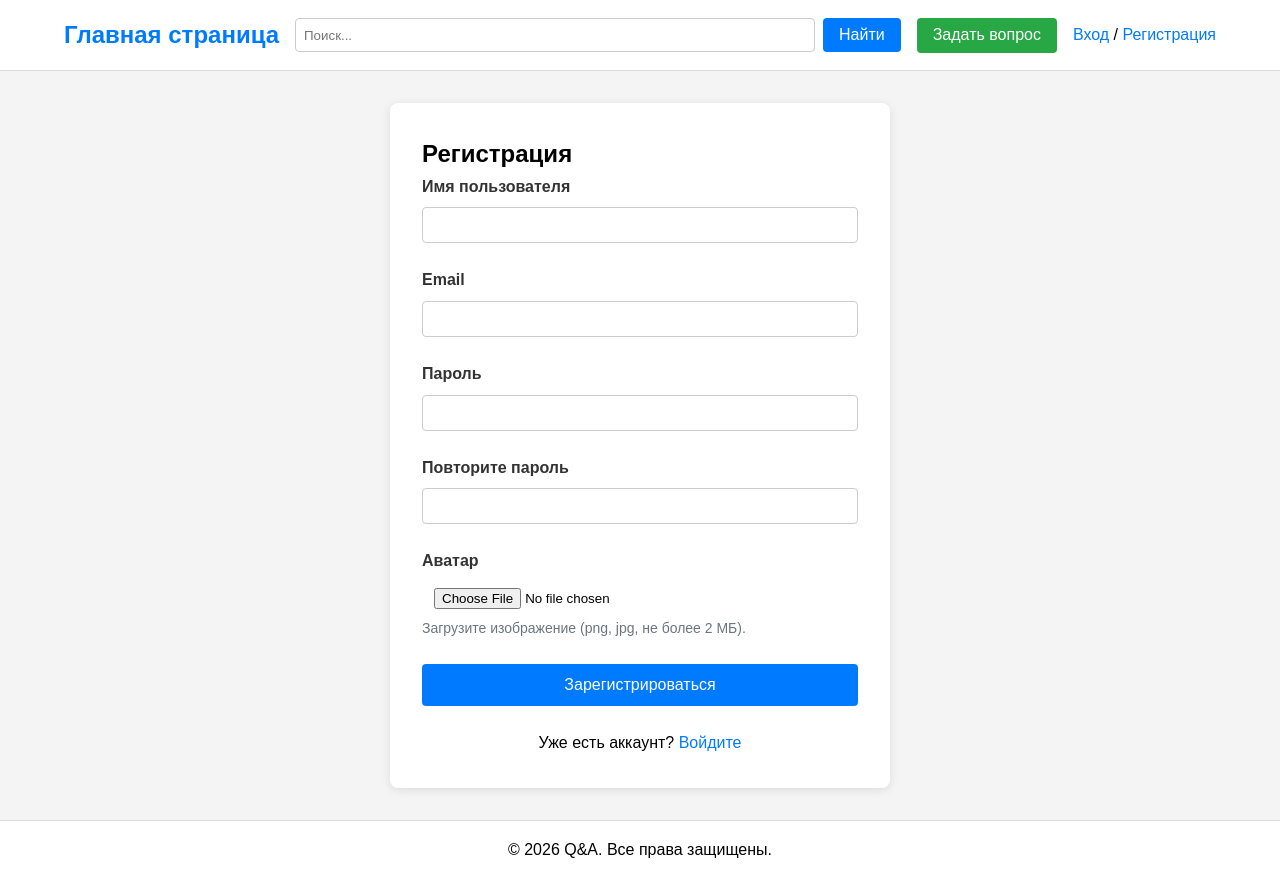
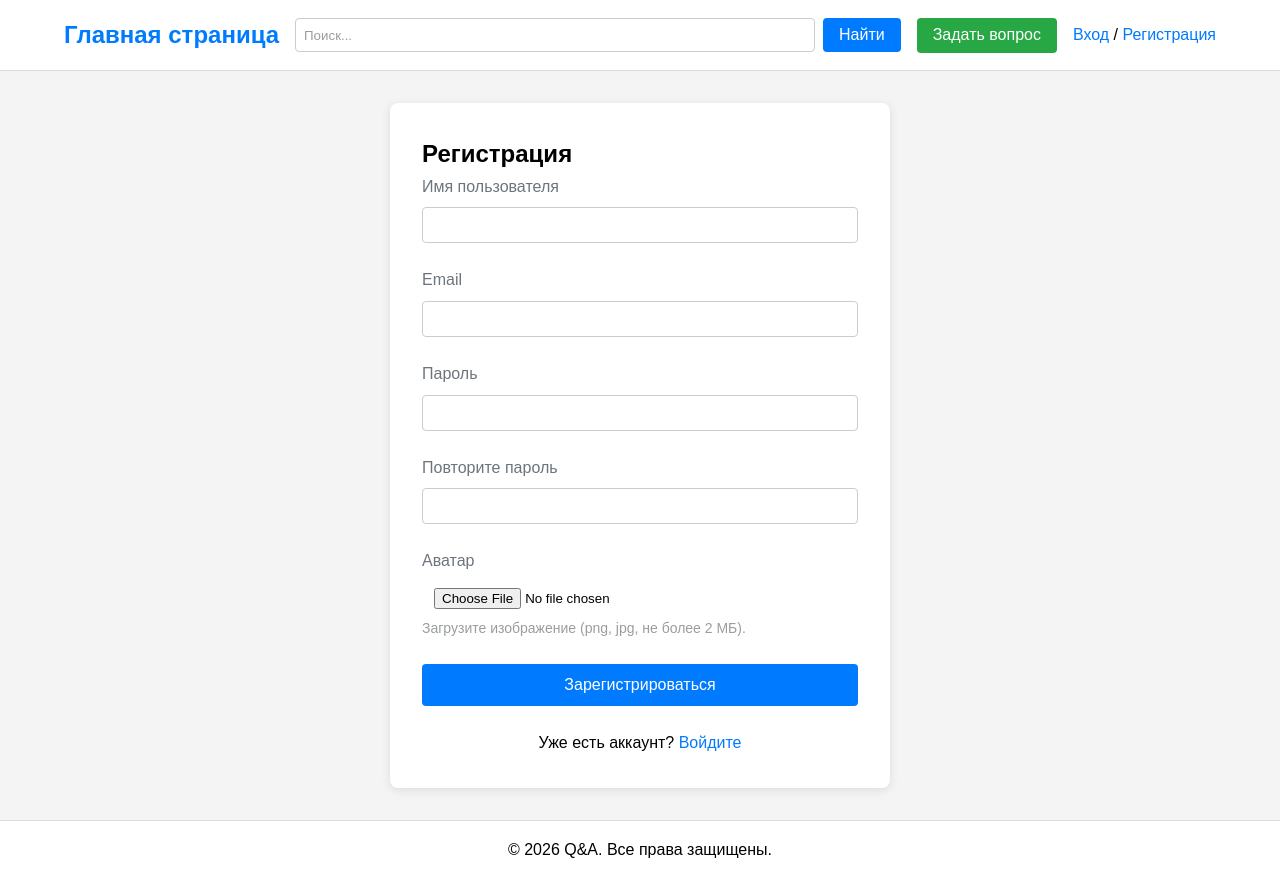
Before and after one commit to Alexrovr/2026-VK-EDU-Web-12-Voronkov-A, a Django app: page /signup/ in a window 1280 px wide. Run offline with Django 5.2, Linux system fonts and the light colour scheme.

Commit message:
titles color

```diff
--- a/static/css/style.css
+++ b/static/css/style.css
@@ -74,6 +74,11 @@ body {
     padding: 0.5rem;
     border: 1px solid #ccc;
     border-radius: 4px;
+}
+
+.header__search-input::placeholder {
+    color: #9a9d9f;
+    opacity: 1;
 }
 
 .header__search-button {
@@ -434,6 +439,11 @@ body {
     font-family: inherit;
 }
 
+.answer-form__textarea::placeholder {
+    color: #9a9d9f;
+    opacity: 1;
+}
+
 .answer-form__button {
     background-color: #28a745;
     color: #fff;
@@ -455,13 +465,21 @@ body {
 
 .form__group {
     margin-bottom: 1.5rem;
+    font-weight: 400;
 }
 
-.form__group label {
+.form__group-label {
     display: block;
     font-weight: 600;
     margin-bottom: 0.5rem;
     color: #333;
+}
+
+.form__group-labelinput {
+    display: block;
+    font-weight: 400;
+    margin-bottom: 0.5rem;
+    color: #6c757d;
 }
 
 .form__group input[type="text"],
@@ -525,6 +543,11 @@ body {
     box-shadow: 0 0 0 3px rgba(0,123,255,0.25);
 }
 
+.form-control::placeholder {
+    color: #9a9d9f;
+    opacity: 1;
+}
+
 textarea.form-control {
     resize: vertical;
     min-height: 120px;
@@ -543,7 +566,7 @@ textarea.form-control {
 
 .form__text {
     font-size: 0.875rem;
-    color: #6c757d;
+    color: #9a9d9f;
     margin-top: 0.25rem;
 }
 
--- a/templates/ask.html
+++ b/templates/ask.html
@@ -6,19 +6,19 @@
         <h2>Задать новый вопрос</h2>
         <form id="ask-form" action="#" method="post" novalidate>
             <div class="form__group">
-                <label for="title">Заголовок</label>
+                <label class="form__group-labelinput" for="title">Заголовок</label>
                 <input type="text" class="form-control" id="title" name="title" placeholder="Кратко опишите суть вопроса" maxlength="255" required>
                 <small class="form__text">Максимум 255 символов</small>
                 <div class="form__invalid-feedback" id="title-error"></div>
             </div>
             <div class="form__group">
-                <label for="text">Текст вопроса</label>
+                <label class="form__group-labelinput" for="text">Текст вопроса</label>
                 <textarea class="form-control" id="text" name="text" rows="6" placeholder="Подробно опишите проблему..." required></textarea>
                 <small class="form__text">Постарайтесь изложить суть ясно и полно.</small>
                 <div class="form__invalid-feedback" id="text-error"></div>
             </div>
             <div class="form__group">
-                <label for="tags">Теги</label>
+                <label class="form__group-labelinput" for="tags">Теги</label>
                 <input type="text" class="form-control" id="tags" name="tags" placeholder="python, django, ..." maxlength="200">
                 <small class="form__text">Введите теги через запятую.</small>
                 <div class="form__invalid-feedback" id="tags-error"></div>
--- a/templates/login.html
+++ b/templates/login.html
@@ -6,12 +6,12 @@
         <h2>Вход</h2>
         <form id="login-form" action="#" method="post" novalidate>
             <div class="form__group">
-                <label for="email">Email</label>
+                <label class="form__group-labelinput" for="email">Email</label>
                 <input type="email" class="form-control" id="email" name="email" placeholder="example@mail.ru" required>
                 <div class="form__invalid-feedback" id="email-error"></div>
             </div>
             <div class="form__group">
-                <label for="password">Пароль</label>
+                <label class="form__group-labelinput" for="password">Пароль</label>
                 <input type="password" class="form-control" id="password" name="password" required>
                 <div class="form__invalid-feedback" id="password-error"></div>
             </div>
--- a/templates/signup.html
+++ b/templates/signup.html
@@ -6,27 +6,27 @@
         <h2>Регистрация</h2>
         <form id="signup-form" action="#" method="post" enctype="multipart/form-data" novalidate>
             <div class="form__group">
-                <label for="username">Имя пользователя</label>
+                <label class="form__group-labelinput" for="username">Имя пользователя</label>
                 <input type="text" class="form-control" id="username" name="username" required>
                 <div class="form__invalid-feedback" id="username-error"></div>
             </div>
             <div class="form__group">
-                <label for="email">Email</label>
+                <label class="form__group-labelinput" for="email">Email</label>
                 <input type="email" class="form-control" id="email" name="email" required>
                 <div class="form__invalid-feedback" id="email-error"></div>
             </div>
             <div class="form__group">
-                <label for="password">Пароль</label>
+                <label class="form__group-labelinput" for="password">Пароль</label>
                 <input type="password" class="form-control" id="password" name="password" required>
                 <div class="form__invalid-feedback" id="password-error"></div>
             </div>
             <div class="form__group">
-                <label for="repeat_password">Повторите пароль</label>
+                <label class="form__group-labelinput" for="repeat_password">Повторите пароль</label>
                 <input type="password" class="form-control" id="repeat_password" name="repeat_password" required>
                 <div class="form__invalid-feedback" id="repeat_password-error"></div>
             </div>
             <div class="form__group">
-                <label for="avatar">Аватар</label>
+                <label class="form__group-labelinput" for="avatar">Аватар</label>
                 <input type="file" class="form-control--file" id="avatar" name="avatar" accept="image/*">
                 <small class="form__text">Загрузите изображение (png, jpg, не более 2 МБ).</small>
                 <div class="form__invalid-feedback" id="avatar-error"></div>
```
Also changed, not shown: templates/profile.html (+4 -4 lines).
